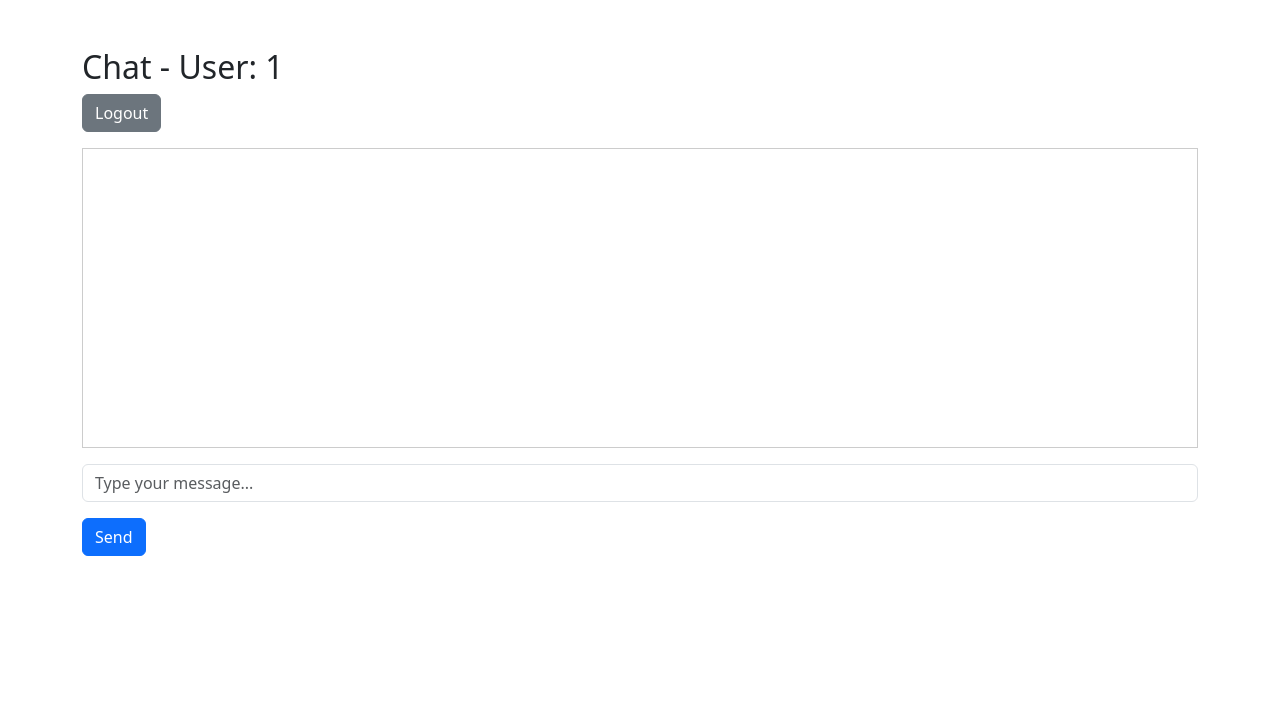
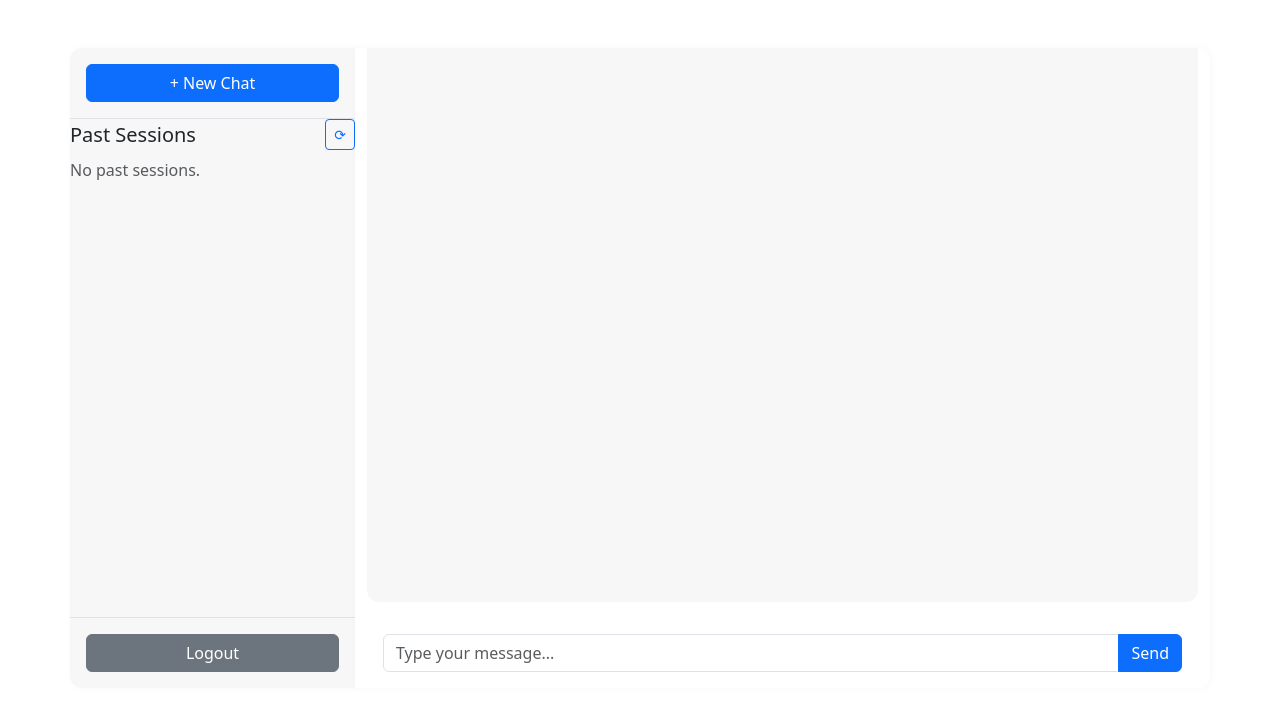
Before and after one commit to Lumin33r/chat-memory, a Flask app: page / in a window 1280 px wide. Shown: the top 711 px of the page. Run offline with Flask 3, Linux system fonts and the light colour scheme; the visitor is signed in with stand-in values (Sample User, id 1); data that the repository does not hold is empty.

Commit message:
feature: added past chats and new chat GUI options.

```diff
--- a/backend/app.py
+++ b/backend/app.py
@@ -1,10 +1,10 @@
-from flask import Flask, render_template, request, session, redirect, url_for
+
+
+from flask import Flask, render_template, request, session, redirect, url_for, jsonify
 import sys
 import os
 sys.path.append(os.path.abspath(os.path.join(os.path.dirname(__file__), '..')))
 from session_store import SimpleSessionStore
-import os
-import sys
 
 app = Flask(__name__)
 app.secret_key = os.environ.get('SECRET_KEY', 'dev-secret')
@@ -15,6 +15,15 @@ store = SimpleSessionStore()
 # Add parent directory to the system path
 sys.path.append(os.path.abspath(os.path.join(os.path.dirname(__file__), '..')))
 
+
+# Route to start a new chat session
+@app.route('/new_chat', methods=['POST'])
+def new_chat():
+    if 'user_id' not in session:
+        return jsonify({'error': 'Not logged in'}), 401
+    session_id = store.create_session(user_id=session['user_id'])
+    session['session_id'] = session_id
+    return jsonify({'success': True, 'redirect': url_for('chat')})
 @app.route('/', methods=['GET', 'POST'])
 def chat():
     if 'user_id' not in session or 'session_id' not in session:
@@ -45,5 +54,83 @@ def logout():
     session.pop('session_id', None)
     return redirect(url_for('login'))
 
+
+# List all sessions for the current user
+@app.route('/sessions', methods=['GET'])
+def list_sessions():
+    if 'user_id' not in session:
+        return jsonify({'error': 'Not logged in'}), 401
+    user_id = session['user_id']
+    sessions = store.list_sessions(user_id=user_id)
+    # Add first message as 'first_message' for each session
+    sessions_with_titles = []
+    for s in sessions:
+        session_data = store.get_session(s['session_id'])
+        first_message = ''
+        if session_data and session_data.get('messages'):
+            first_message = session_data['messages'][0]['content']
+        s_copy = dict(s)
+        s_copy['first_message'] = first_message
+        sessions_with_titles.append(s_copy)
+    return jsonify({'sessions': sessions_with_titles})
+
+# Route to load a past session as the active chat session
+@app.route('/load_session/<session_id>', methods=['POST'])
+def load_session(session_id):
+    if 'user_id' not in session:
+        return jsonify({'error': 'Not logged in'}), 401
+    # Optionally, check if the session_id belongs to the user
+    sessions = store.list_sessions(user_id=session['user_id'])
+    if not any(s['session_id'] == session_id for s in sessions):
+        return jsonify({'error': 'Session not found or not authorized'}), 404
+    session['session_id'] = session_id
+    return jsonify({'success': True, 'redirect': url_for('chat')})
+
+# Route to delete a session
+@app.route('/delete_session/<session_id>', methods=['POST'])
+def delete_session(session_id):
+    if 'user_id' not in session:
+        return jsonify({'error': 'Not logged in'}), 401
+    # Only allow deleting sessions belonging to the user
+    sessions = store.list_sessions(user_id=session['user_id'])
+    if not any(s['session_id'] == session_id for s in sessions):
+        return jsonify({'error': 'Session not found or not authorized'}), 404
+    success = store.delete_session(session_id)
+    return jsonify({'success': success})
+
 if __name__ == '__main__':
     app.run(host='0.0.0.0', port=5000, debug=True)
+
+
+# List all sessions for the current user
+@app.route('/sessions', methods=['GET'])
+def list_sessions():
+    if 'user_id' not in session:
+        return jsonify({'error': 'Not logged in'}), 401
+    user_id = session['user_id']
+    sessions = store.list_sessions(user_id=user_id)
+    return jsonify({'sessions': sessions})
+
+# Route to load a past session as the active chat session
+@app.route('/load_session/<session_id>', methods=['POST'])
+def load_session(session_id):
+    if 'user_id' not in session:
+        return jsonify({'error': 'Not logged in'}), 401
+    # Optionally, check if the session_id belongs to the user
+    sessions = store.list_sessions(user_id=session['user_id'])
+    if not any(s['session_id'] == session_id for s in sessions):
+        return jsonify({'error': 'Session not found or not authorized'}), 404
+    session['session_id'] = session_id
+    return jsonify({'success': True, 'redirect': url_for('chat')})
+
+# Route to delete a session
+@app.route('/delete_session/<session_id>', methods=['POST'])
+def delete_session(session_id):
+    if 'user_id' not in session:
+        return jsonify({'error': 'Not logged in'}), 401
+    # Only allow deleting sessions belonging to the user
+    sessions = store.list_sessions(user_id=session['user_id'])
+    if not any(s['session_id'] == session_id for s in sessions):
+        return jsonify({'error': 'Session not found or not authorized'}), 404
+    success = store.delete_session(session_id)
+    return jsonify({'success': success})
--- /dev/null
+++ b/backend/static/chat_sessions.css
@@ -0,0 +1,31 @@
+// Modern chat session sidebar CSS for chat.html
+.session-sidebar {
+  background: #f8f9fa;
+  border-radius: 10px;
+  box-shadow: 0 2px 8px rgba(0,0,0,0.05);
+  padding: 1rem;
+  height: 400px;
+  overflow-y: auto;
+}
+.session-item {
+  display: flex;
+  align-items: center;
+  justify-content: space-between;
+  padding: 0.5rem 0.25rem;
+  border-bottom: 1px solid #e9ecef;
+  transition: background 0.2s;
+}
+.session-item:last-child {
+  border-bottom: none;
+}
+.session-item:hover {
+  background: #e9ecef;
+  cursor: pointer;
+}
+.session-meta {
+  font-size: 0.85em;
+  color: #6c757d;
+}
+.session-actions button {
+  margin-left: 0.5rem;
+}
--- a/backend/templates/chat.html
+++ b/backend/templates/chat.html
@@ -4,20 +4,134 @@
     <meta charset="UTF-8">
     <title>Chat</title>
     <link rel="stylesheet" href="https://cdn.jsdelivr.net/npm/bootstrap@5.3.0/dist/css/bootstrap.min.css">
+    <link rel="stylesheet" href="{{ url_for('static', filename='chat_sessions.css') }}">
 </head>
 <body class="container mt-5">
-    <h2>Chat - User: {{ user_id }}</h2>
-    <a href="{{ url_for('logout') }}" class="btn btn-secondary mb-3">Logout</a>
-    <div class="mb-3" style="height: 300px; overflow-y: scroll; border: 1px solid #ccc; padding: 10px;">
-        {% for msg in chat_history %}
-            <div><strong>{{ msg.role }}:</strong> {{ msg.content }}</div>
-        {% endfor %}
+    <div class="row" style="height: 80vh;">
+        <div class="col-md-3 d-flex flex-column" style="background: #f7f7f8; border-radius: 12px 0 0 12px; box-shadow: 2px 0 8px rgba(0,0,0,0.03); padding: 0;">
+            <div class="d-flex flex-column h-100">
+                <div class="p-3 border-bottom d-flex align-items-center justify-content-between">
+                    <button class="btn btn-primary w-100" onclick="startNewChat()">+ New Chat</button>
+                </div>
+                <div class="flex-grow-1 overflow-auto session-sidebar" style="border-radius: 0; box-shadow: none;">
+                    <div class="d-flex justify-content-between align-items-center mb-2">
+                        <h5 class="mb-0">Past Sessions</h5>
+                        <button class="btn btn-sm btn-outline-primary" onclick="refreshSessions()">⟳</button>
+                    </div>
+                    <div id="sessions-list">
+                        <div class="text-muted">Loading...</div>
+                    </div>
+                </div>
+                <div class="p-3 border-top">
+                    <a href="{{ url_for('logout') }}" class="btn btn-secondary w-100">Logout</a>
+                </div>
+            </div>
+        </div>
+        <div class="col-md-9 d-flex flex-column" style="background: #fff; border-radius: 0 12px 12px 0; box-shadow: 2px 0 8px rgba(0,0,0,0.03);">
+            <div class="flex-grow-1 mb-3" id="chat-window" style="height: 100%; overflow-y: auto; border: none; padding: 24px 32px; background: #f7f7f8; border-radius: 0 0 12px 12px;">
+                {% for msg in chat_history %}
+                    <div class="mb-3 p-3 rounded" style="background: {{ 'linear-gradient(90deg, #e3f0ff 0%, #f7f7f8 100%)' if msg.role == 'user' else 'linear-gradient(90deg, #f7f7f8 0%, #e3f0ff 100%)' }};">
+                        <strong style="color: #0d6efd;">{{ msg.role }}:</strong> {{ msg.content }}
+                    </div>
+                {% endfor %}
+            </div>
+            <form method="post" class="p-3" style="background: #fff; border-radius: 0 0 12px 12px;">
+                <div class="input-group">
+                    <input type="text" class="form-control" name="message" placeholder="Type your message..." required autocomplete="off">
+                    <button type="submit" class="btn btn-primary">Send</button>
+                </div>
+            </form>
+        </div>
     </div>
-    <form method="post">
-        <div class="mb-3">
-            <input type="text" class="form-control" name="message" placeholder="Type your message..." required>
-        </div>
-        <button type="submit" class="btn btn-primary">Send</button>
-    </form>
+    <script>
+    function timeAgo(dateString) {
+        const now = new Date();
+        const then = new Date(dateString);
+        const diffMs = now - then;
+        const diffDays = Math.floor(diffMs / (1000 * 60 * 60 * 24));
+        const diffHours = Math.floor((diffMs / (1000 * 60 * 60)) % 24);
+        let result = '';
+        if (diffDays > 0) result += diffDays + 'd ';
+        result += diffHours + 'h ago';
+        return result;
+    }
+
+    function getSessionTitle(sess) {
+        // Use the first message as the title, or fallback to session id
+        if (sess.first_message && sess.first_message.length > 0) {
+            return sess.first_message.length > 32 ? sess.first_message.slice(0, 32) + '...' : sess.first_message;
+        }
+        return 'Untitled Session';
+    }
+
+    function refreshSessions() {
+        fetch('/sessions')
+            .then(r => r.json())
+            .then(data => {
+                const list = document.getElementById('sessions-list');
+                if (!data.sessions || data.sessions.length === 0) {
+                    list.innerHTML = '<div class="text-muted">No past sessions.</div>';
+                    return;
+                }
+                list.innerHTML = '';
+                data.sessions.forEach(sess => {
+                    const div = document.createElement('div');
+                    div.className = 'session-item';
+                    div.innerHTML = `
+                        <div>
+                            <div style="font-weight: bold;">${getSessionTitle(sess)}</div>
+                            <div class="session-meta">${timeAgo(sess.created_at)}</div>
+                        </div>
+                        <div class="session-actions">
+                            <button class="btn btn-sm btn-outline-success" title="Load" onclick="loadSession('${sess.session_id}')">Load</button>
+                            <button class="btn btn-sm btn-outline-danger" title="Delete" onclick="deleteSession('${sess.session_id}')">Delete</button>
+                        </div>
+                    `;
+                    list.appendChild(div);
+                });
+            });
+    }
+
+    function loadSession(sessionId) {
+        fetch(`/load_session/${sessionId}`, {method: 'POST'})
+            .then(r => r.json())
+            .then(data => {
+                if (data.success && data.redirect) {
+                    window.location.href = data.redirect;
+                } else {
+                    alert(data.error || 'Failed to load session.');
+                }
+            });
+    }
+
+    function deleteSession(sessionId) {
+        if (!confirm('Delete this session? This cannot be undone.')) return;
+        fetch(`/delete_session/${sessionId}`, {method: 'POST'})
+            .then(r => r.json())
+            .then(data => {
+                if (data.success) {
+                    refreshSessions();
+                } else {
+                    alert(data.error || 'Failed to delete session.');
+                }
+            });
+    }
+
+
+    function startNewChat() {
+        fetch('/new_chat', {method: 'POST'})
+            .then(r => r.json())
+            .then(data => {
+                if (data.success && data.redirect) {
+                    window.location.href = data.redirect;
+                } else {
+                    alert(data.error || 'Failed to start new chat.');
+                }
+            });
+    }
+
+    // Initial load
+    document.addEventListener('DOMContentLoaded', refreshSessions);
+    </script>
 </body>
 </html>
```
